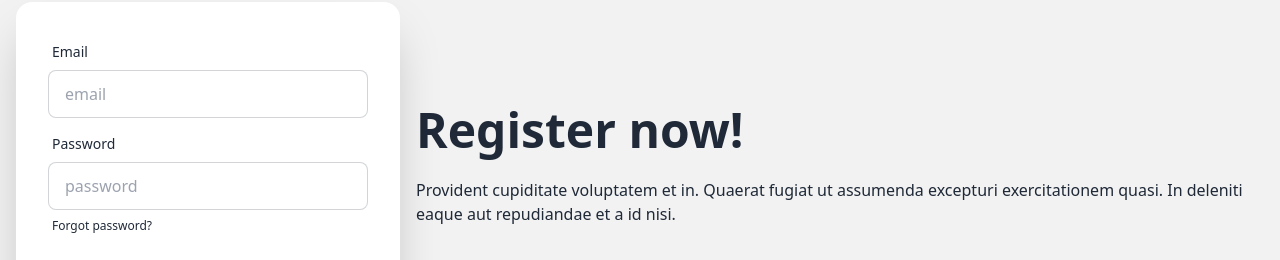
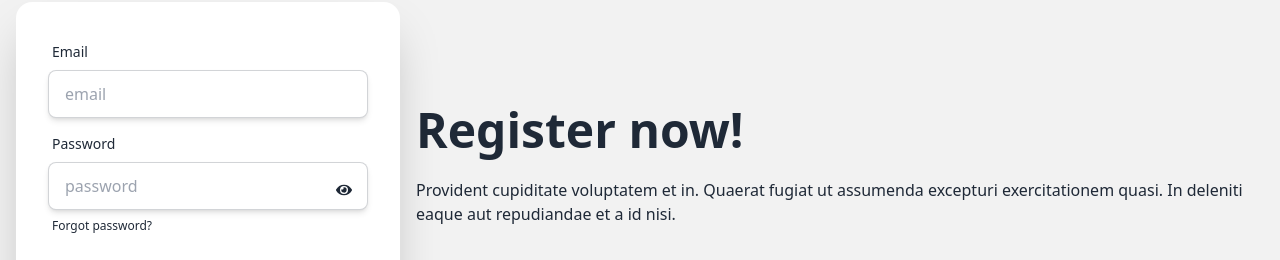
Before and after one commit to mirhimel012/User-Email-Password-Auth, a React (Vite) app: page /register in a window 1280 px wide. Shown: the part 212-472 px from the top of the page. Built offline with nearby package versions, Linux system fonts and the light colour scheme.

Commit message:
Toggle show password

```diff
--- a/src/components/Nav.jsx
+++ b/src/components/Nav.jsx
@@ -28,7 +28,7 @@ const Nav = () => {
   </div>
   <div className="navbar-end">
     {/* <a className="btn">Button</a> */}
-    <h2 className="text-4xl text-red-600"><BsEmojiWink /></h2>
+    <h2 className="text-4xl text-red-600 logo"><BsEmojiWink /></h2>
   </div>
 </div>
     );
--- a/src/components/Register.jsx
+++ b/src/components/Register.jsx
@@ -1,11 +1,13 @@
 import { createUserWithEmailAndPassword } from "firebase/auth";
 import auth from "../firebase/firebase.config";
 import { useState } from "react";
+import { FaEye, FaEyeSlash } from "react-icons/fa";
 
 const Register = () => {
 
     const[registerError, setRegisterError] = useState('');
     const[success, setSuccess] = useState('');
+    const [showPassword, setShowPassword] = useState(false);
 
     const handleRegister = e => {
         e.preventDefault();
@@ -25,13 +27,13 @@ const Register = () => {
             }, 4000);
             return;
         }
-        // else if(!/A-Z/.test(password)){
-        //     setRegisterError('Password should have at least one uppercase character')
-        //     setTimeout(() => {
-        //         setRegisterError('');
-        //     }, 4000);
-        //     return;
-        // }
+        else if(!/[A-Z]/.test(password)){
+            setRegisterError('Password should have at least one uppercase character')
+            setTimeout(() => {
+                setRegisterError('');
+            }, 4000);
+            return;
+        }
 
         // Remove success toast after 3 seconds
         setTimeout(() => {
@@ -68,19 +70,24 @@ const Register = () => {
           <label className="label">
             <span className="label-text">Email</span>
           </label>
-          <input type="email" name="email" placeholder="email" className="input input-bordered" required />
+          <input type="email" name="email" placeholder="email" className="input input-bordered hover:shadow-green-400 shadow-md" required />
         </div>
         <div className="form-control">
           <label className="label">
             <span className="label-text">Password</span>
           </label>
-          <input type="password" name="password" placeholder="password" className="input input-bordered" required />
+          <input type={showPassword ? "text" : "password"} name="password" placeholder="password"  className="relative input input-bordered hover:shadow-green-400 shadow-md" required />
+          <span className="absolute mt-14 ml-72" onClick={()=> setShowPassword(!showPassword)}>
+            {
+              showPassword ? <FaEyeSlash></FaEyeSlash> : <FaEye></FaEye>
+            }
+            </span>
           <label className="label">
             <a href="#" className="label-text-alt link link-hover">Forgot password?</a>
           </label>
         </div>
         <div className="form-control mt-6">
-          <button className="btn btn-primary">Register</button>
+          <button className="btn btn-primary hover:bg-blue-700 hover:text-xl">Register</button>
         </div>
       </form>
       {
```
